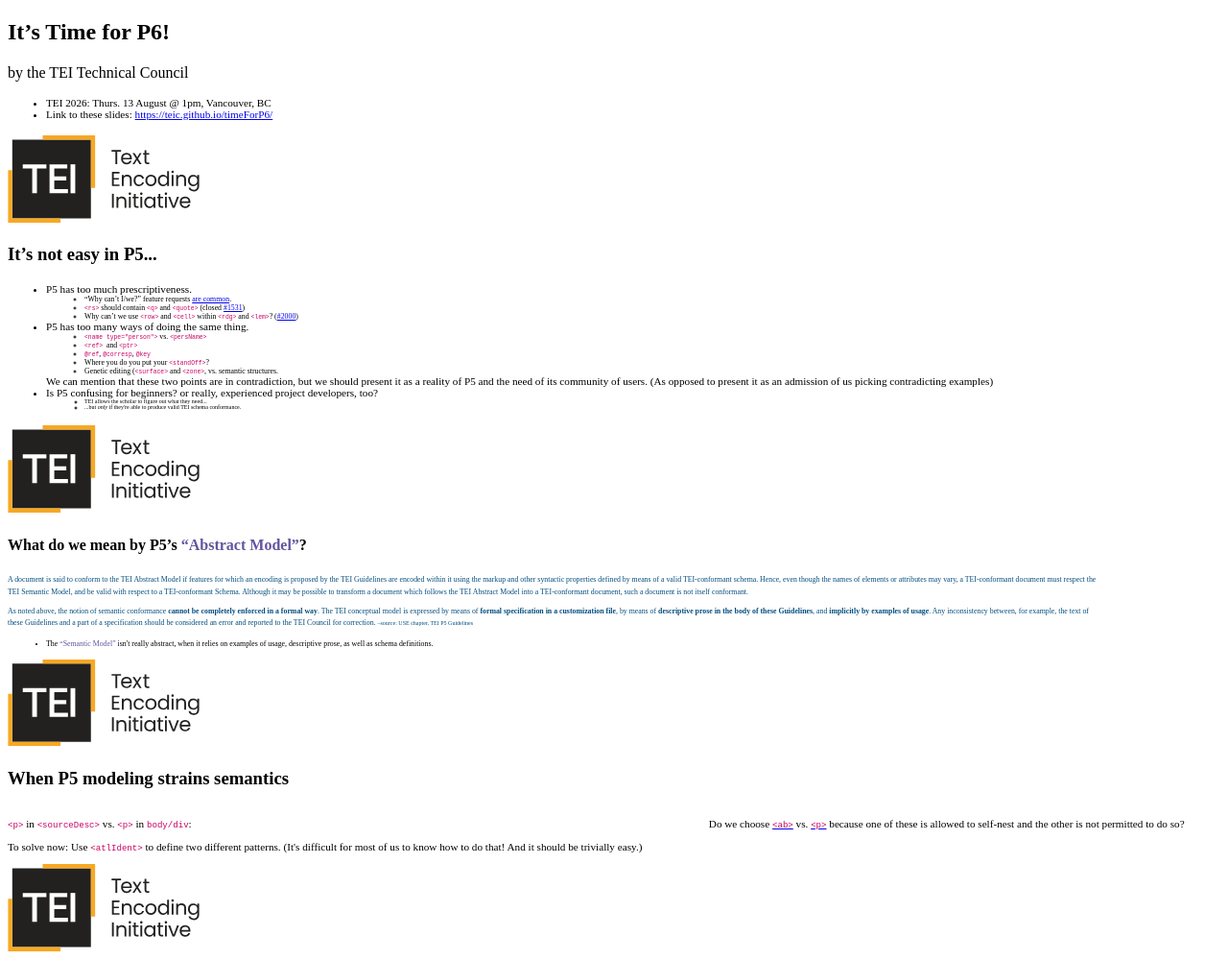
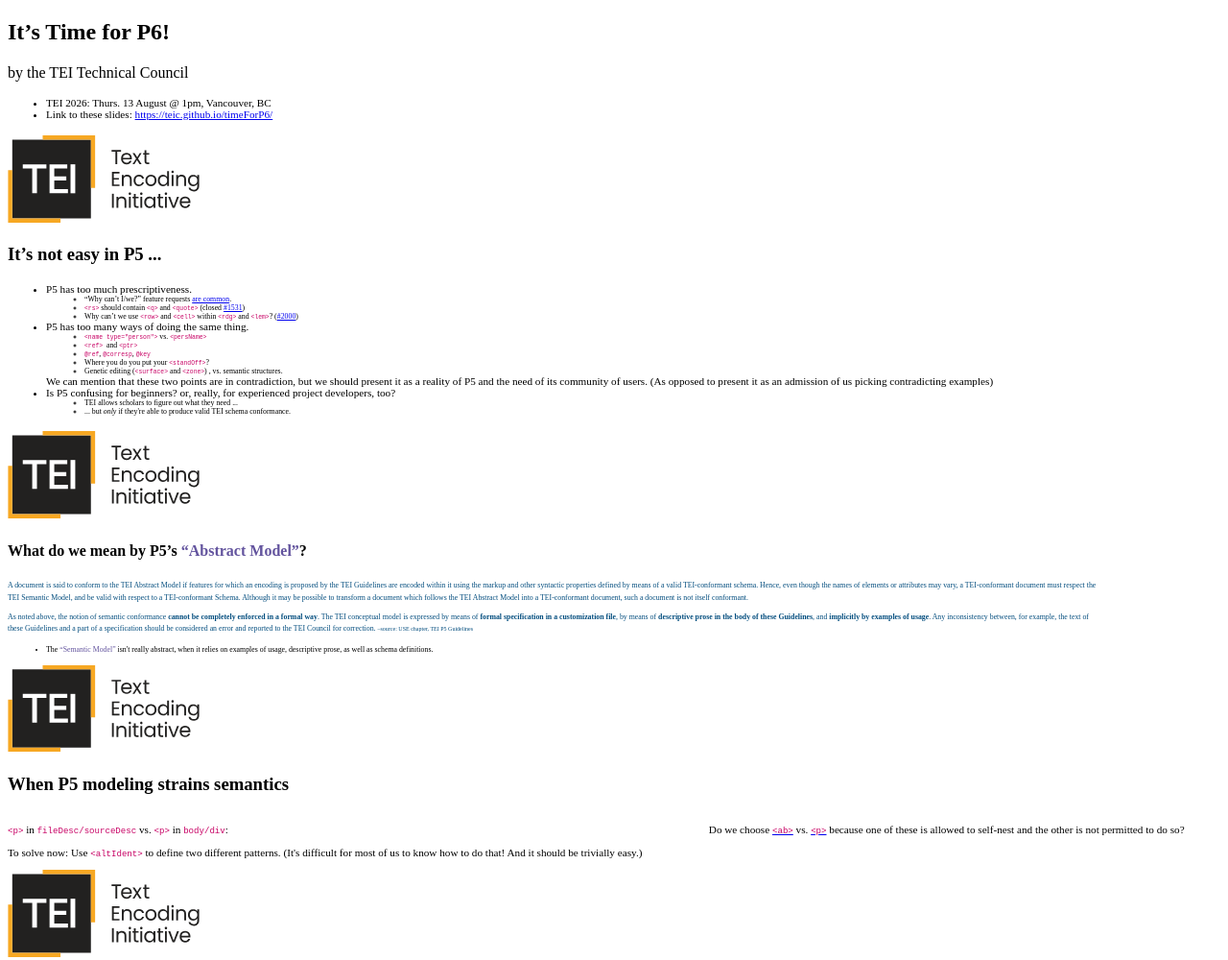
Before and after one commit to TEIC/timeForP6, a website built with Vite: page index.html in a window 1280 px wide. Shown: the top 1000 px of the page at 96% size. Built offline with nearby package versions, Linux system fonts and the light colour scheme; what reveal.js would draw is missing.

Commit message:
spit polishing edits

```diff
--- a/index.html
+++ b/index.html
@@ -19,7 +19,7 @@
 
       </section>
       <section>
-        <section><h3>It’s not easy in P5...</h3>
+        <section><h3>It’s not easy in P5 ...</h3>
              <ul>
 
                  <li class="fragment">P5 has too much prescriptiveness.
@@ -35,16 +35,16 @@
                         <li><code>&lt;ref&gt; </code> and <code>&lt;ptr&gt;</code></li>
                         <li><code>@ref</code>, <code>@corresp</code>, <code>@key</code></li>
                         <li>Where you do you put your <code>&lt;standOff&gt;</code>?</li>
-                        <li>Genetic editing (<code>&lt;surface&gt;</code> and <code>&lt;zone&gt;</code>, vs. semantic structures.</li>
+                        <li>Genetic editing (<code>&lt;surface&gt;</code> and <code>&lt;zone&gt;</code>) , vs. semantic structures.</li>
                       </ul>
                       <aside class="notes">We can mention that these two points are in contradiction, but we should present it as a reality of P5 and the need of its community of users. (As opposed to present it as an admission of us picking contradicting examples)</aside>
                   </li>
                   <!-- <li class="fragment">Yes, we realize the previous two points
                         are contradictory.</li> --> <!-- RV: I don't think this is useful on the slide, see speaker notes above.  -->
-                  <li class="fragment">Is P5 confusing for beginners? or really, experienced project developers, too?
-                      <ul class="smaller">
-                      <li class="fragment">TEI <!-- RV not we, right? --> allows the scholar to figure out what they need...</li>
-                  <li class="fragment">...but <em>only</em> if they're able to produce valid TEI schema conformance.</li></ul>
+                  <li class="fragment">Is P5 confusing for beginners? or, really, for experienced project developers, too?
+                      <ul>
+                      <li class="fragment">TEI <!-- RV not we, right? --> allows scholars to figure out what they need ...</li>
+                  <li class="fragment">... but <em>only</em> if they're able to produce valid TEI schema conformance.</li></ul>
 
                   </li>
                       </ul>
@@ -78,9 +78,9 @@
             <h3>When P5 modeling strains semantics</h3>
           <div class="flex">
             <div class="fragment smaller">
-            <p><code>&lt;p&gt;</code> in <code>&lt;sourceDesc&gt;</code> vs. <code>&lt;p&gt;</code> in <code>body/div</code>:</p>
+            <p><code>&lt;p&gt;</code> in <code>fileDesc/sourceDesc</code> vs. <code>&lt;p&gt;</code> in <code>body/div</code>:</p>
 
-          <p>To solve now: Use <code>&lt;atlIdent&gt;</code> to define two different patterns.
+          <p>To solve now: Use <code>&lt;altIdent&gt;</code> to define two different patterns.
            (It's difficult for most of us to know how to do that!
               And it should be trivially easy.)</p>
               </div>
@@ -108,7 +108,7 @@
             <h3>Over time, problems intensify</h3>
           <ul>
                  <li class="fragment">When P5 was launched, Council was established to maintain and update it.</li>
-                 <li class="fragment">Consistency in updates was difficult / impossible over time</li>
+                 <li class="fragment">Consistency in updates was difficult / impossible over time.</li>
                  <li class="fragment">It becomes difficult to figure out how to introduce requested features without tripping over problems
                   with the conformance constraints.</li>
                  <li class="fragment">Stylesheets and infrastructure to maintain P5 is complicated in a brittle way to try to introduce to new Council members.</li>
```
